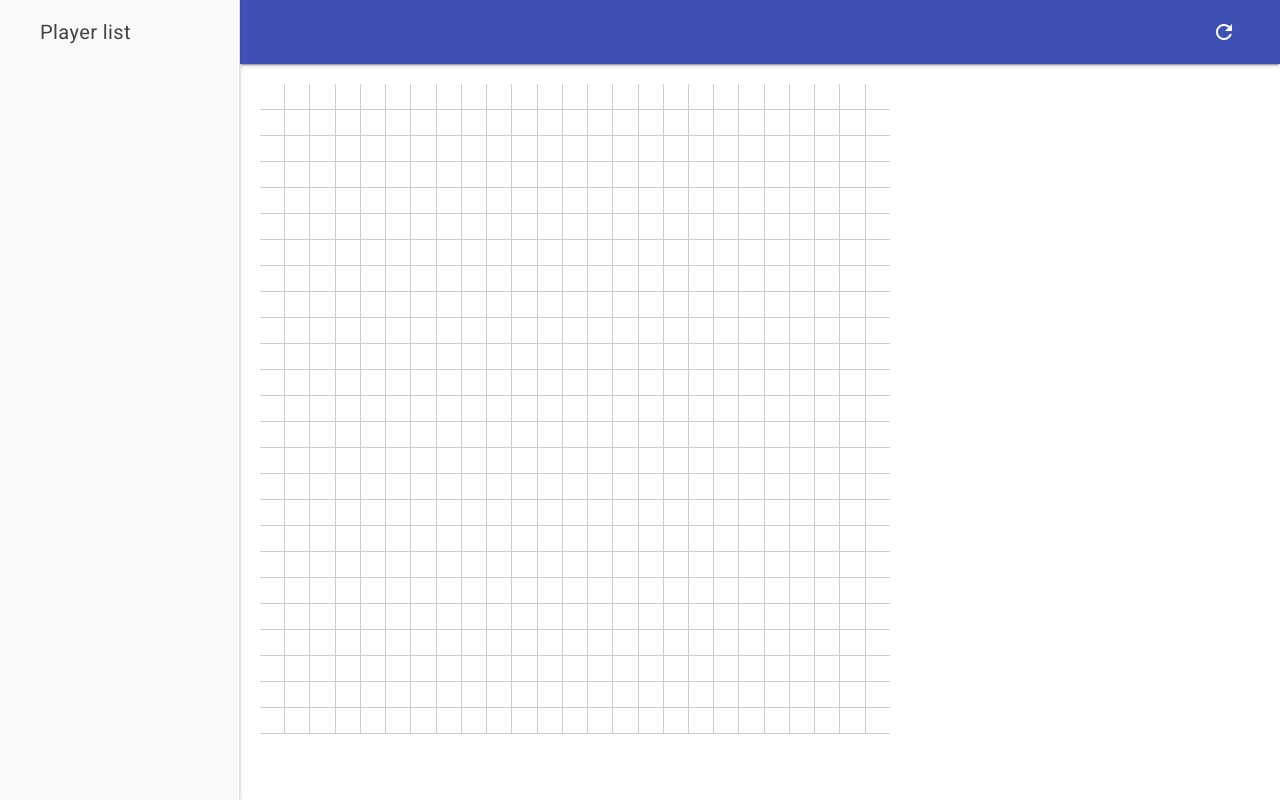
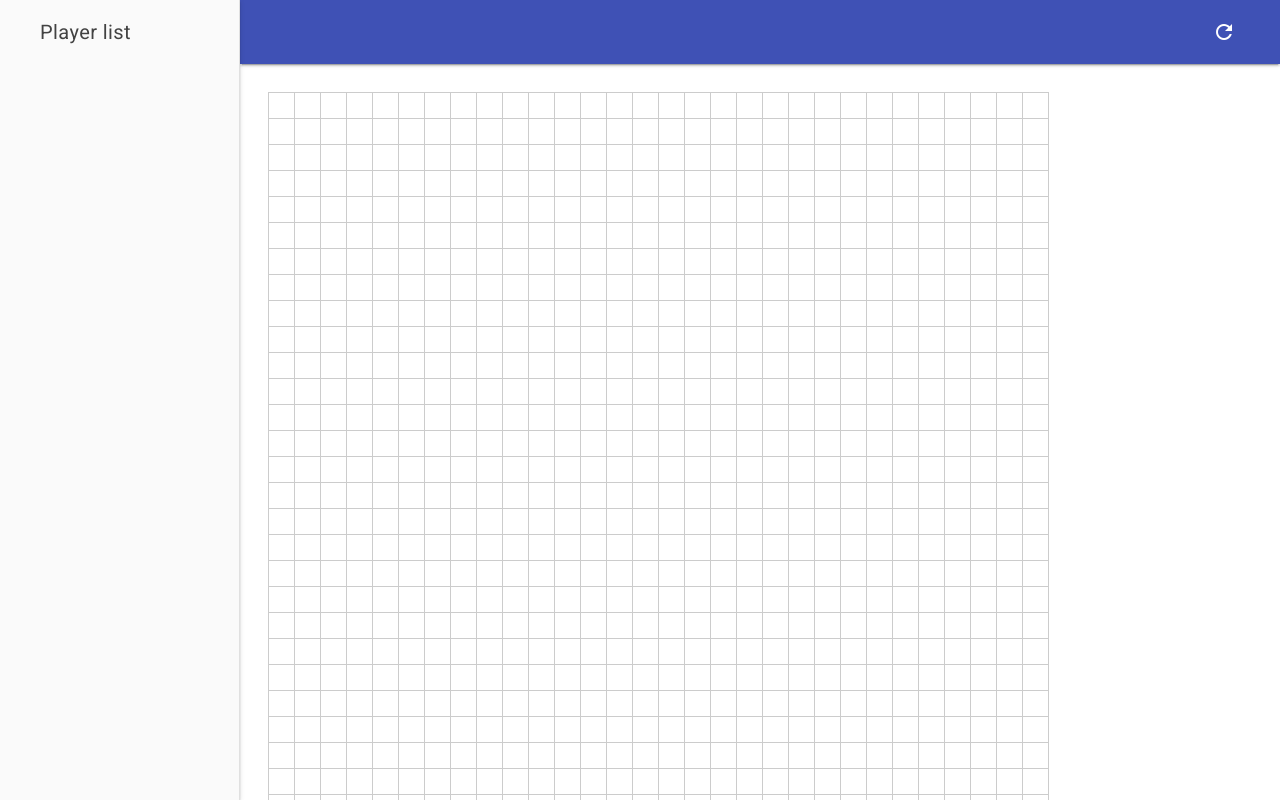
Before and after one commit to ezemtsov/playWithMe, a plain HTML site: page web/index.html in a window 1280 px wide. Drawn offline with nearby package versions, Linux system fonts and the light colour scheme.

Commit message:
Div to flexbox

```diff
--- a/web/css/styles.css
+++ b/web/css/styles.css
@@ -1,41 +1,49 @@
+:root {
+    --border    : 1px solid #ccc;
+    --cell-size : 25px
+}
 .grid {
-    margin: 20px;
-    display: table;
-    width: 45em;
-    white-space: nowrap;
+    display     : flex;
+
+    border-left : var(--border);
 }
-.grid-cell {
-    display: table-cell;
-    cursor: pointer;
-    width: 25px;
-    height:25px;
-    line-height: 25px;
-    border-right: 1px solid #ccc;
-    border-bottom: 1px solid #ccc;
-    text-align: center;
-    font-family: sans-serif;
-    font-size: 20px;
+.cell {
+    display         : flex;
+    flex            : none;
+    align-items     : center;
+    justify-content : center;
+    cursor          : pointer;
+    width           : var(--cell-size);
+    height          : var(--cell-size);
+    border-right    : var(--border);
+    border-top      : var(--border);
+    font-family     : sans-serif;
+    font-size       : 20px;
 }
-.grid-cell:last-child {
-    border-right: none;
+.cell:last-child {
+    border-bottom   : var(--border);
+}
+.grid-cell:hover {
+    background: #f2f2f2;
 }
 .grid-cell_normal {
-    font-weight: normal;
-    color: black;
+    font-weight  : normal;
+    color        : black;
 }
 .grid-cell_clicked {
-    font-weight: bold;
-    color: red;
+    font-weight : bold;
+    color       : red;
 }
 .static-content {
-    overflow:auto;
-    -webkit-overflow-scrolling: auto;
+    margin : 2em;
+    overflow                   : auto;
+    -webkit-overflow-scrolling : touch;
 }
 .my-mdl-dialog {
-    width: 400px;
+    width : 400px;
 }
 .player-list-item {
-    position: relative;
-    left: 30px;
-    width: 250px;
+    position : relative;
+    left     : 30px;
+    width    : 250px;
 }
--- a/web/index.js
+++ b/web/index.js
@@ -2,7 +2,7 @@
 // Game model
 class Game {
   constructor() {
-    this.size = 25;
+    this.size = 30;
     this.wait = true;
     this.socket = null;
     this.history = [];
@@ -168,7 +168,7 @@
     for (let c = 0; c < game.size; ++c) {
       let cell = row.appendChild(document.createElement('div'));
       cell.id = cellId(r, c);
-      cell.classList.toggle('grid-cell');
+      cell.classList.toggle('cell');
       cell.onclick = () => game.selectCell(r, c);
     };
   };
@@ -176,7 +176,7 @@
 };
 
 function cleanGrid() {
-  let cells = document.body.getElementsByClassName('grid-cell');
+  let cells = document.body.getElementsByClassName('cell');
   cells = Array.from(cells);
   cells.forEach(cell => cell.innerHTML = '');
 }
```
